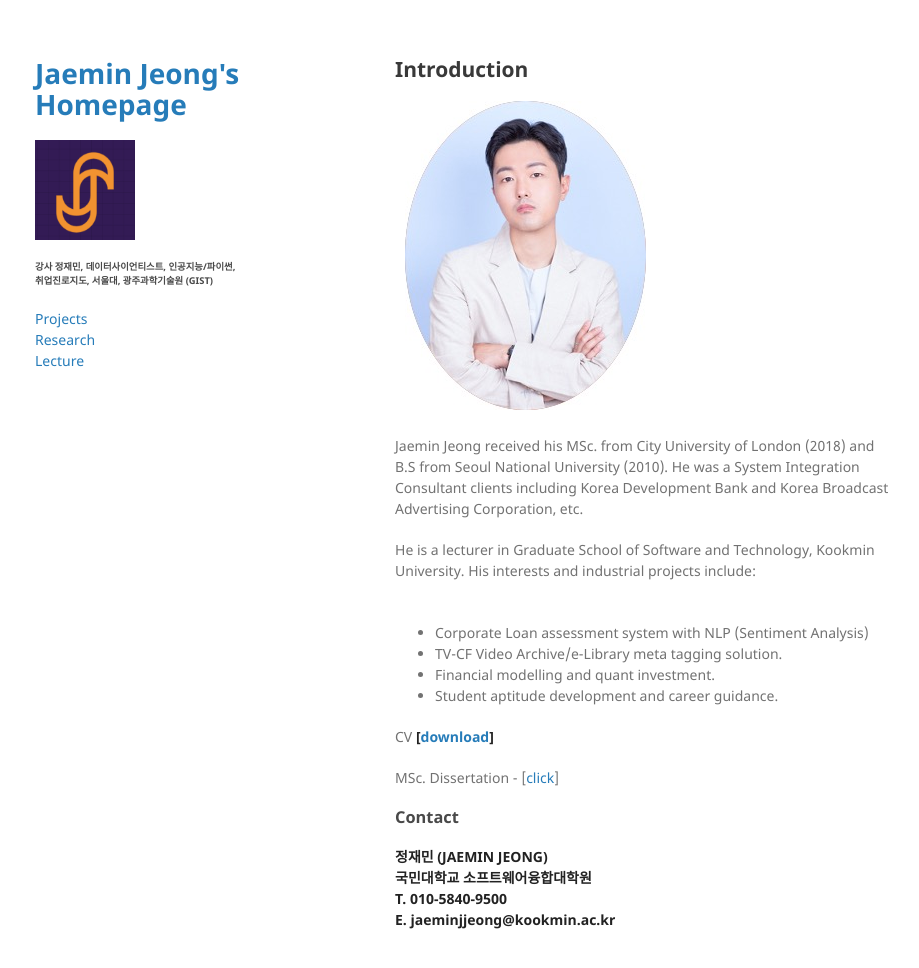
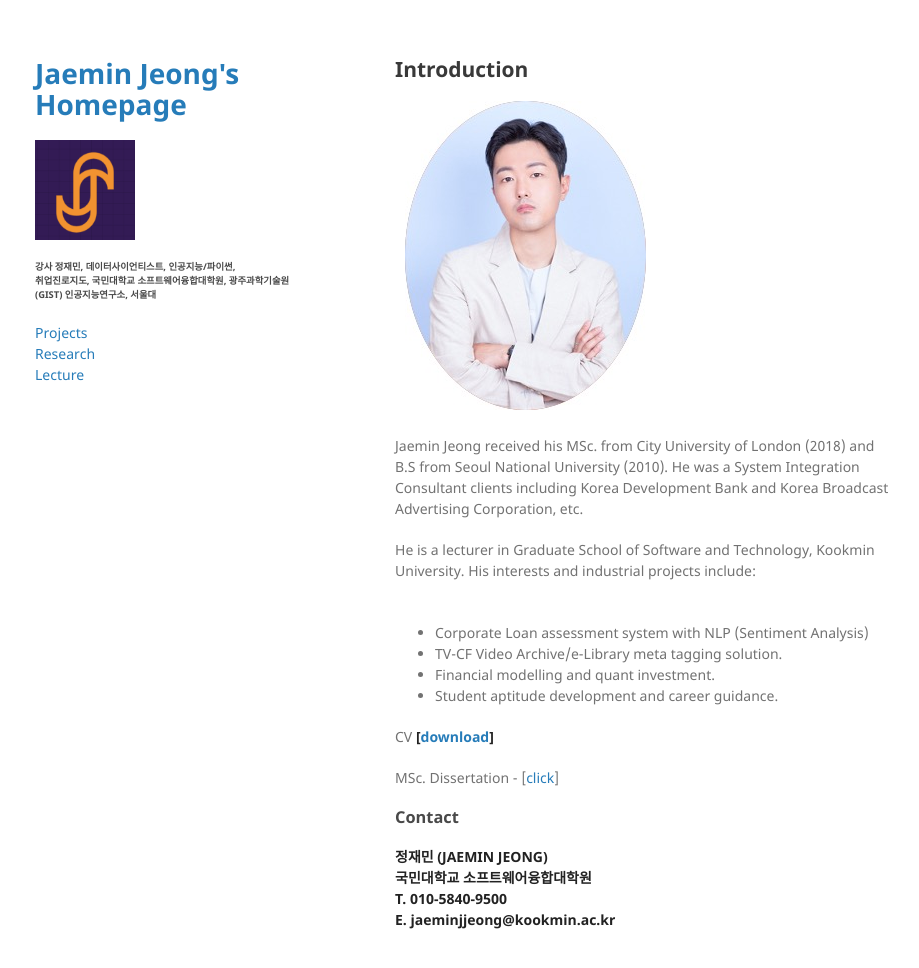
Before and after one commit to dscoool/dscoool.github.io, a Jekyll site: the page built from index.md, in a window 1280 px wide and 1000 px high. Shown: the top 968 px of the window, without its empty margins (175-1094 px from the left). Built offline with Jekyll 4.4.1, drawn with Linux system fonts in a browser that asks for light colours; our own code applies the rules of GitHub Pages for plain Markdown files.

Commit message:
Update _config.yml

```diff
--- a/_config.yml
+++ b/_config.yml
@@ -1,6 +1,6 @@
 title: Jaemin Jeong's Homepage
 logo: http://github.com/dscoool/dscoool.github.io/raw/main/assets/img/j_logo.png
-description: 강사 정재민, 데이터사이언티스트, 인공지능/파이썬, <br/>취업진로지도, 서울대, 광주과학기술원 (GIST)
+description: 강사 정재민, 데이터사이언티스트, 인공지능/파이썬, <br/>취업진로지도, 국민대학교 소프트웨어융합대학원, 광주과학기술원 (GIST) 인공지능연구소, 서울대
 show_downloads: false
 google_analytics: G-G3H4KZV2D8
 theme: jekyll-theme-minimal
```
